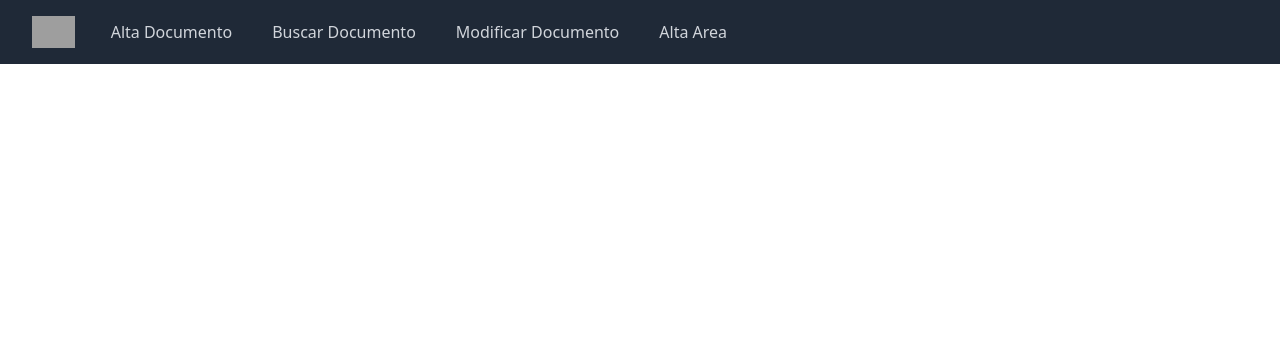
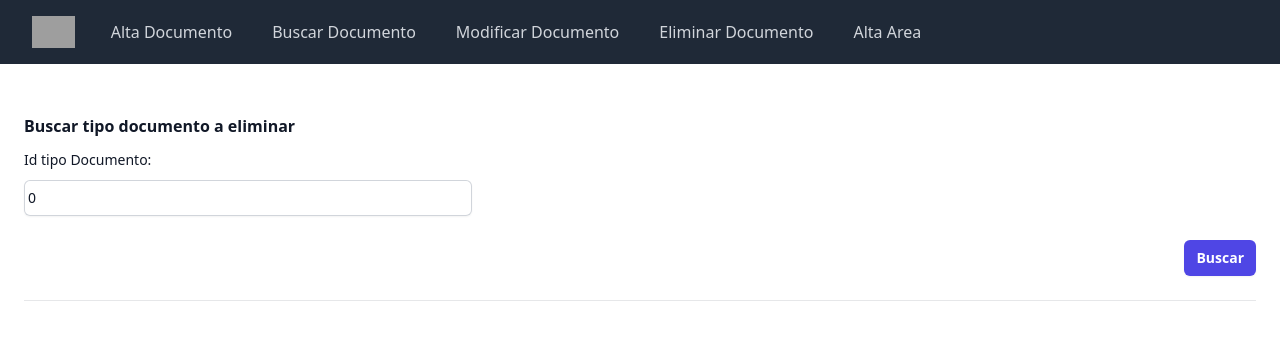
Before and after one commit to UlisesCasero/lab_ria, an Angular app: page /eliminar-documento in a window 1280 px wide. Before the commit this address led to /. Shown: the top 340 px of the page. Built offline with nearby package versions, Linux system fonts and the light colour scheme; grey boxes are pictures that could not be loaded.

Commit message:
çomponente modificar-documento

```diff
--- a/src/app/app-routing.module.ts
+++ b/src/app/app-routing.module.ts
@@ -4,6 +4,7 @@ import { BuscarTipoDocumentoComponent } from './buscar-tipo-documento/buscar-tip
 import { AltaTipoDocumentoComponent } from './alta-tipo-documento/alta-tipo-documento.component';
 import { ModificarTipoDocumentoComponent } from './modificar-tipo-documento/modificar-tipo-documento.component';
 import { AltaAreasComponent } from './alta-areas/alta-areas.component';
+import { EliminarTipoDocumentoComponent } from './eliminar-tipo-documento/eliminar-tipo-documento.component';
 
 const routes: Routes = [
   {
@@ -19,6 +20,10 @@ const routes: Routes = [
     component: ModificarTipoDocumentoComponent
   },
   {
+    path: 'eliminar-documento',
+    component: EliminarTipoDocumentoComponent
+  },
+  {
     path: 'alta-areas',
     component: AltaAreasComponent
   }
--- a/src/app/app.component.html
+++ b/src/app/app.component.html
@@ -33,6 +33,7 @@
             <a href="alta-documento" class="text-gray-300 hover:bg-gray-700 hover:text-white block rounded-md px-3 py-2 text-base font-medium">Alta Documento</a>
             <a href="buscar-documento" class="text-gray-300 hover:bg-gray-700 hover:text-white block rounded-md px-3 py-2 text-base font-medium">Buscar Documento</a>
             <a href="modificar-documento" class="text-gray-300 hover:bg-gray-700 hover:text-white block rounded-md px-3 py-2 text-base font-medium">Modificar Documento</a>
+            <a href="eliminar-documento" class="text-gray-300 hover:bg-gray-700 hover:text-white block rounded-md px-3 py-2 text-base font-medium">Eliminar Documento</a>
             <a href="alta-areas" class="text-gray-300 hover:bg-gray-700 hover:text-white block rounded-md px-3 py-2 text-base font-medium">Alta Area</a>
           </div>
         </div>
--- a/src/app/eliminar-tipo-documento/eliminar-tipo-documento.component.html
+++ b/src/app/eliminar-tipo-documento/eliminar-tipo-documento.component.html
@@ -1 +1,43 @@
-<p>eliminar-tipo-documento works!</p>
+<div class="flex min-h-full flex-col justify-center px-6 py-12 lg:px-6">
+    <div class="border-b border-gray-900/10 pb-6">
+      <h2 class="text-base font-semibold leading-7 text-gray-900">Buscar tipo documento a eliminar</h2>
+      <form (ngSubmit)="buscarDocumento()" #buscarDocumentoForm="ngForm">
+        <div class="mt-2 grid grid-cols-1 gap-x-6 gap-y-8 sm:grid-cols-6">
+          <div class="sm:col-span-4">
+            <label for="username" class="block text-sm font-medium leading-6 text-gray-900">Id tipo Documento:</label>
+            <div class="mt-2">
+              <div class="flex rounded-md shadow-sm ring-1 ring-inset ring-gray-300 focus-within:ring-2 focus-within:ring-inset focus-within:ring-indigo-600 sm:max-w-md">
+                <input type="number" class="block flex-1 border-0 bg-transparent py-1.5 pl-1 text-gray-900 placeholder:text-gray-400 focus:ring-0 sm:text-sm sm:leading-6" id="id" name="id" [(ngModel)]="idDocumento" required>
+              </div>
+            </div>
+          </div>
+        </div>
+        <div class="mt-6 flex items-center justify-end gap-x-6">
+          <button class="rounded-md bg-indigo-600 px-3 py-2 text-sm font-semibold text-white shadow-sm hover:bg-indigo-500 focus-visible:outline focus-visible:outline-2 focus-visible:outline-offset-2 focus-visible:outline-indigo-600" type="submit">Buscar</button>
+        </div>
+      </form>
+    </div>
+  </div>
+
+  <div *ngIf="documento">
+    <h3>Documento:</h3>
+      <p>ID: {{ documento.id }}</p>
+      <p>Nombre: {{ documento.nombre }}</p>
+      <p>Estado: {{ documento.activo }}</p>
+      <div class="sm:col-span-4">
+        <label for="username" class="block text-sm font-medium leading-6 text-gray-900">Nombre:</label>
+        <div class="mt-2">
+          <div class="flex rounded-md shadow-sm ring-1 ring-inset ring-gray-300 focus-within:ring-2 focus-within:ring-inset focus-within:ring-indigo-600 sm:max-w-md">
+            <input type="text" class="block flex-1 border-0 bg-transparent py-1.5 pl-1 text-gray-900 placeholder:text-gray-400 focus:ring-0 sm:text-sm sm:leading-6" id="nombre" name="nombre" [(ngModel)]="documento.nombre" required>
+          </div>
+        </div>
+      </div>
+
+      <div class="mt-6 flex items-center justify-end gap-x-6">
+        <input type="number" class="hidden" [(ngModel)]="idDocumento" name="idDocumento">
+        <button class="rounded-md bg-indigo-600 px-3 py-2 text-sm font-semibold text-white shadow-sm hover:bg-indigo-500 focus-visible:outline focus-visible:outline-2 focus-visible:outline-offset-2 focus-visible:outline-indigo-600" (click)="eliminarDocumento()">Modificar</button>
+      </div>
+      <div class="mt-4" *ngIf="error" class="alert alert-danger">
+        <p>Error: {{ error }}</p>
+      </div>
+  </div>
--- a/src/app/eliminar-tipo-documento/eliminar-tipo-documento.component.ts
+++ b/src/app/eliminar-tipo-documento/eliminar-tipo-documento.component.ts
@@ -7,7 +7,39 @@ import { HttpClient } from '@angular/common/http';
   styleUrls: ['./eliminar-tipo-documento.component.scss']
 })
 export class EliminarTipoDocumentoComponent {
-
+  public documento: any;
+  public nombre: String = '';
+  public idDocumento: number = 0;
+  public error: String = '';
 
   constructor(private http: HttpClient) { }
+
+  buscarDocumento() {
+    const url = `http://localhost:5000/api/TiposDeDocumentos/${this.idDocumento}`;
+    this.http.get<any>(url).subscribe(
+      (response) => {
+        console.log('Documento:', response);
+        this.documento = response;
+      },
+      (error) => {
+        console.log('Error al obtener el documento:', error);
+        this.error = `Error al obtener el documento`;
+      }
+    );
+  }
+
+  eliminarDocumento(){
+    const url = `http://localhost:5000/api/TiposDeDocumentos/${this.documento.id}`;
+
+    this.http.delete<any>(url).subscribe(
+      (response) => {
+        console.log('Documento:', response);
+        this.documento = response;
+      },
+      (error) => {
+        console.log('Error al obtener el documento:', error);
+        this.error = `Error al obtener el documento`;
+      }
+    );
+  }
 }
```
